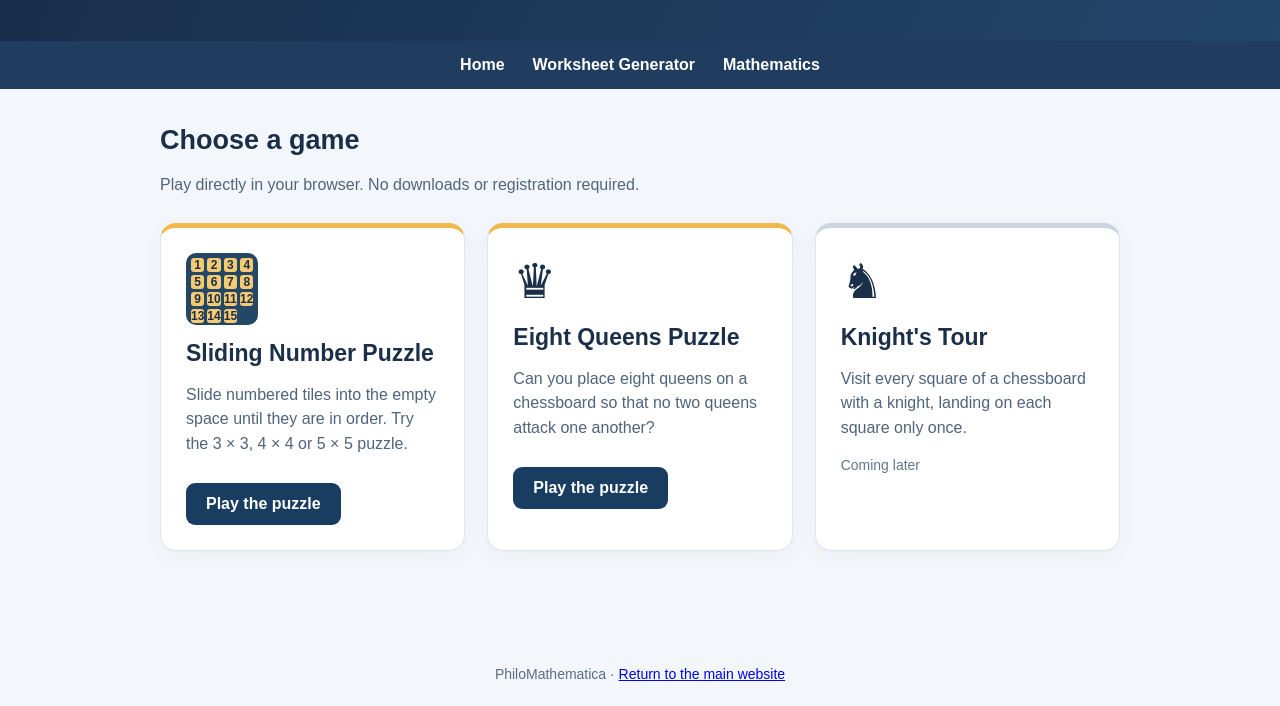
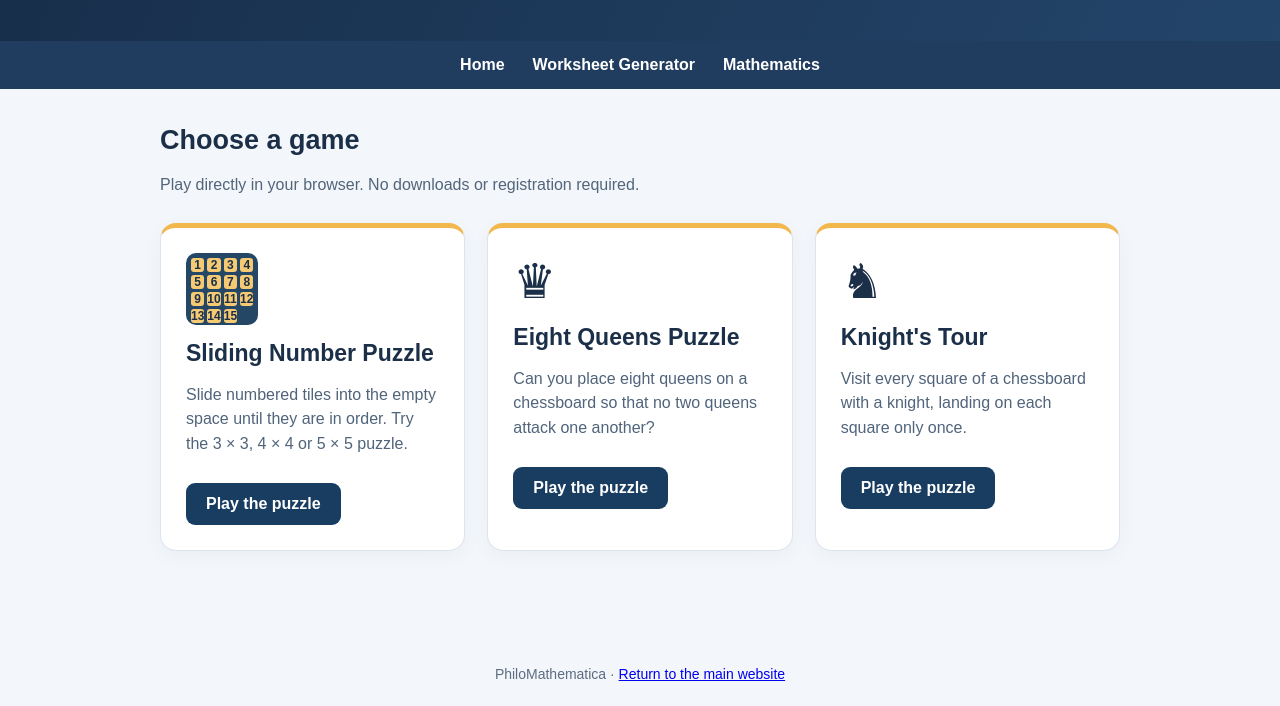
Before and after one commit to emathame/emathame.github.io, a plain HTML site: page interactive-games.html in a window 1280 px wide. Shown: the part 203-909 px from the top of the page. Drawn offline with Linux system fonts and the light colour scheme.

Commit message:
Update interactive-games.html

```diff
--- a/interactive-games.html
+++ b/interactive-games.html
@@ -17,6 +17,8 @@
 
 <article class="card"><div style="font-size:48px" aria-hidden="true">♛</div><h3>Eight Queens Puzzle</h3><p>Can you place eight queens on a chessboard so that no two queens attack one another?</p><a class="button" href="eight-queens.html">Play the puzzle</a></article>
 
-<article class="card soon"><div style="font-size:48px" aria-hidden="true">♞</div><h3>Knight's Tour</h3><p>Visit every square of a chessboard with a knight, landing on each square only once.</p><div class="muted">Coming later</div></article>
+
+<article class="card"><div style="font-size:48px" aria-hidden="true">♞</div><h3>Knight's Tour</h3><p>Visit every square of a chessboard with a knight, landing on each square only once.</p><a class="button" href="knights-tour.html">Play the puzzle</a></article>
+
 </div></main><footer>PhiloMathematica · <a href="index.html">Return to the main website</a></footer>
 </body></html>
```
